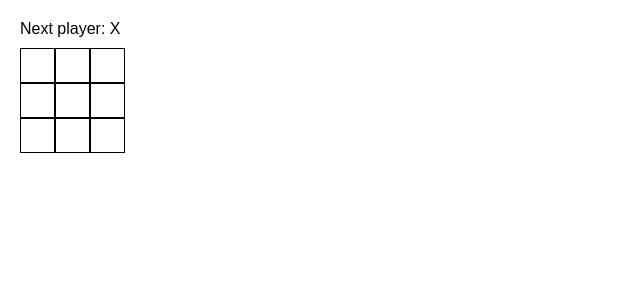
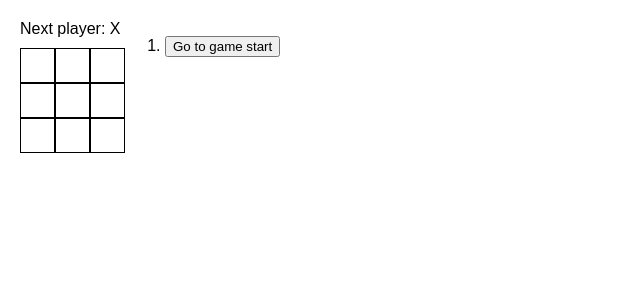
Before and after one commit to krisnadharma1412/Tic-Tac-Toe, a React (Vite) app: page / in a window 1280 px wide. Shown: the top 300 px of the page, without its empty margins (0-640 px from the left). Built offline with nearby package versions, Linux system fonts and the light colour scheme.

Commit message:
Create time travel moves

```diff
--- a/src/App.jsx
+++ b/src/App.jsx
@@ -5,18 +5,14 @@
   return <button className='square' onClick={onSquareClick}>{value}</button>;
 }
 
-export default function Board() {
-  const [squares, setSquares] = useState(Array(9).fill(null));
-  const [xIsNext, setXIsNext] = useState(true);
-
+function Board({xIsNext, squares, onPlay}) {
   function handleClick(i) {
     // Logic for preventing clicking the same square twice
     if (squares[i] || calculateWinner(squares)) return;
 
     const nextSquares = squares.slice();
     nextSquares[i] = xIsNext ? 'X' : 'O';
-    setSquares(nextSquares);
-    setXIsNext(!xIsNext);
+    onPlay(nextSquares);
   }
 
   const winner = calculateWinner(squares);
@@ -40,6 +36,54 @@
         <Square value={squares[6]} onSquareClick={() => handleClick(6)}/>
         <Square value={squares[7]} onSquareClick={() => handleClick(7)}/>
         <Square value={squares[8]} onSquareClick={() => handleClick(8)}/>
+      </div>
+    </>
+  )
+}
+
+export default function Game() {
+  const [xIsNext, setXIsNext] = useState(true);
+  const [history, setHistory] = useState([Array(9).fill(null)]);
+  const [currentMove, setCurrentMove] = useState(0);
+  const currentSquares = history[currentMove];
+
+  function jumpTo(nextMove){
+    setCurrentMove(nextMove);
+    setXIsNext(nextMove % 2 === 0);
+  }
+
+  function handlePlay(nextSquares) {
+    const nextHistory = [...history.slice(0, currentMove + 1), nextSquares];
+    setHistory(nextHistory);
+    setCurrentMove(nextHistory.length - 1)
+    setXIsNext(!xIsNext);
+  }
+
+  const moves = history.map((squares, move) => {
+    let description = '';
+
+    if(move > 0){
+      description = 'Go to move #' + move;
+    }else {
+      description = 'Go to game start';
+    }
+
+    return (
+      <li key={move}>
+        <button onClick={() => jumpTo(move)}>{description}</button>
+      </li>
+    )
+  });
+
+  return (
+    <>
+      <div className='game'>
+          <div className='game-board'>
+            <Board xIsNext={xIsNext} squares={currentSquares} onPlay={handlePlay}/>
+          </div>
+          <div className='game-info'>
+            <ol>{moves}</ol>
+          </div>
       </div>
     </>
   )
--- a/src/index.css
+++ b/src/index.css
@@ -28,3 +28,7 @@
 .status {
   margin-bottom: 10px;
 }
+
+.game {
+  display: flex;
+}
```
